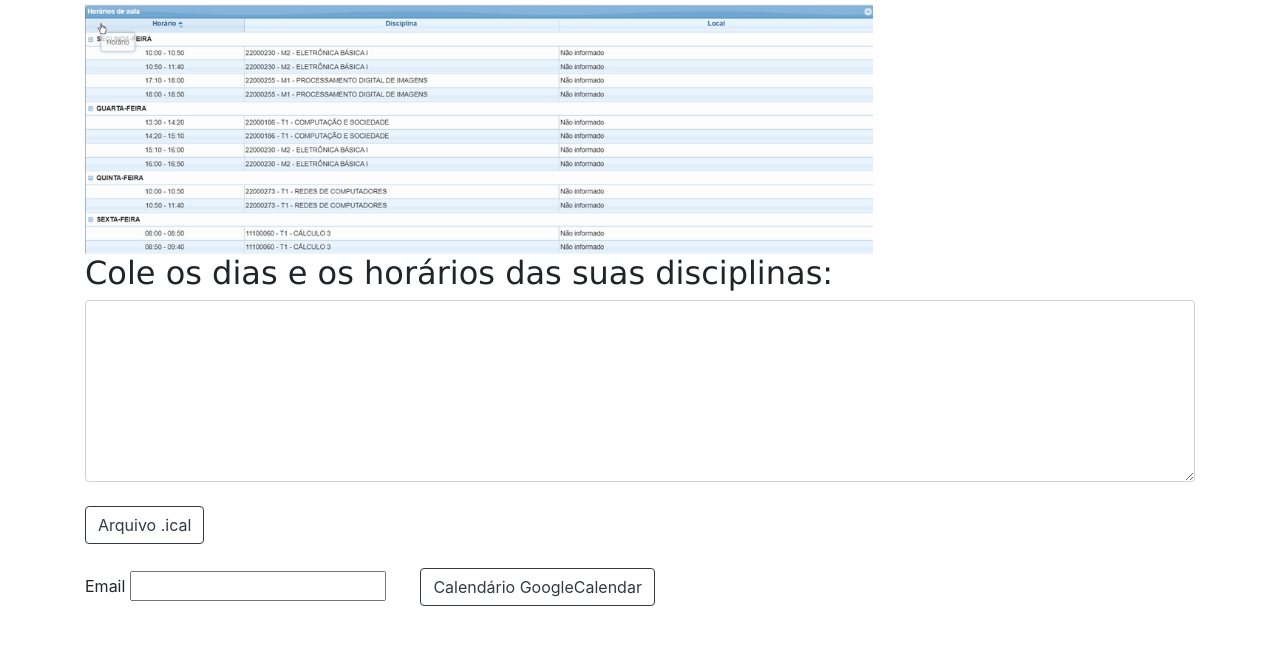
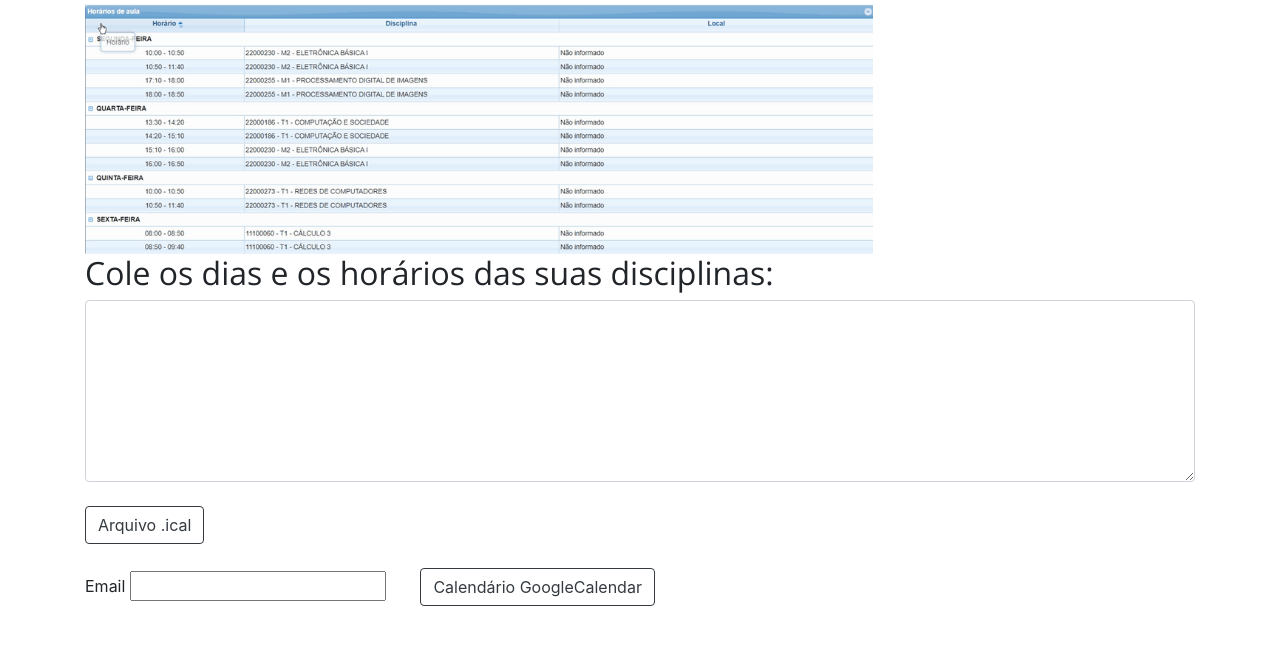
Before and after one commit to kevin-weitgenant/UniversityCalendarAutomation, a Flask app: page / in a window 1280 px wide. Shown: the part 82-727 px from the top of the page. Run offline with Flask 2, Linux system fonts and the light colour scheme.

Commit message:
final font

```diff
--- a/templates/base.html
+++ b/templates/base.html
@@ -14,6 +14,13 @@
 }
     </style>
 
+    <!-- fonte -->
+    <link rel="preconnect" href="https://fonts.googleapis.com">
+  <link rel="preconnect" href="https://fonts.gstatic.com" crossorigin>
+  <link href="https://fonts.googleapis.com/css2?family=Open+Sans:wght@300&display=swap" rel="stylesheet">
+
+
+    <!-- fim fonte -->
     <script
       src="https://cdn.jsdelivr.net/npm/jquery@3.5.1/dist/jquery.slim.min.js"
       integrity="sha384-DfXdz2htPH0lsSSs5nCTpuj/zy4C+OGpamoFVy38MVBnE+IbbVYUew+OrCXaRkfj"
--- a/templates/calendario.html
+++ b/templates/calendario.html
@@ -11,7 +11,7 @@
   >
   </iframe>
 
-  <h2 style="font-family:verdana;font-weight: normal;">Caso o seu calendário não tenha aparecido em cima, cheque no seu e-mail</h2>
+  <h2 style="font-family:'Open Sans', sans-serif;font-weight: normal;">Caso o seu calendário não tenha aparecido acima, cheque no seu e-mail</h2>
   <img src="/static/email.png" alt="" width="800" height="200">
 
   {% endblock %}
--- a/templates/home.html
+++ b/templates/home.html
@@ -5,7 +5,7 @@
 
   <img src="/static/copy.gif" height=" 250">
   <br>
-  <h2 style="font-family:verdana;font-weight: normal;">Cole os dias e os horários das suas disciplinas:</h2>
+  <h2 style="font-family:'Open Sans', sans-serif;font-weight: normal;">Cole os dias e os horários das suas disciplinas:</h2>
   <form method="POST">
     {{form.hidden_tag()}} {{form.body(class="form-control", rows = "7")}}
     <br />
```
